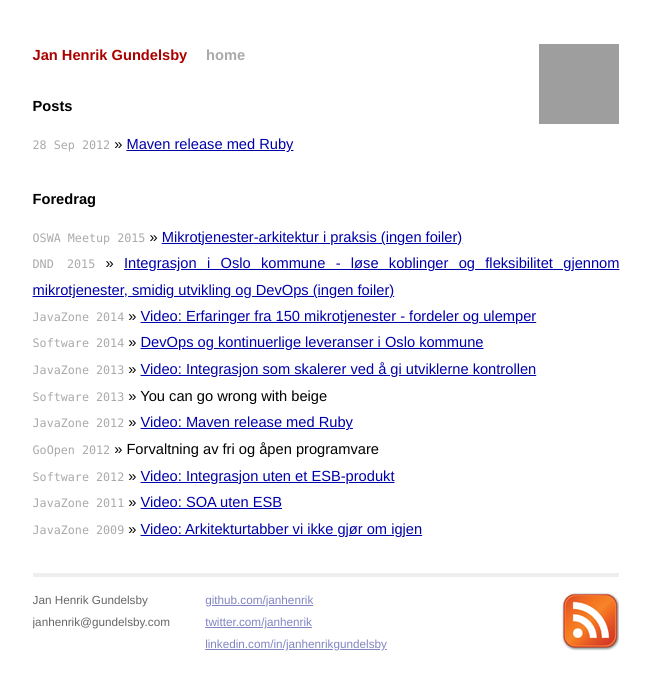
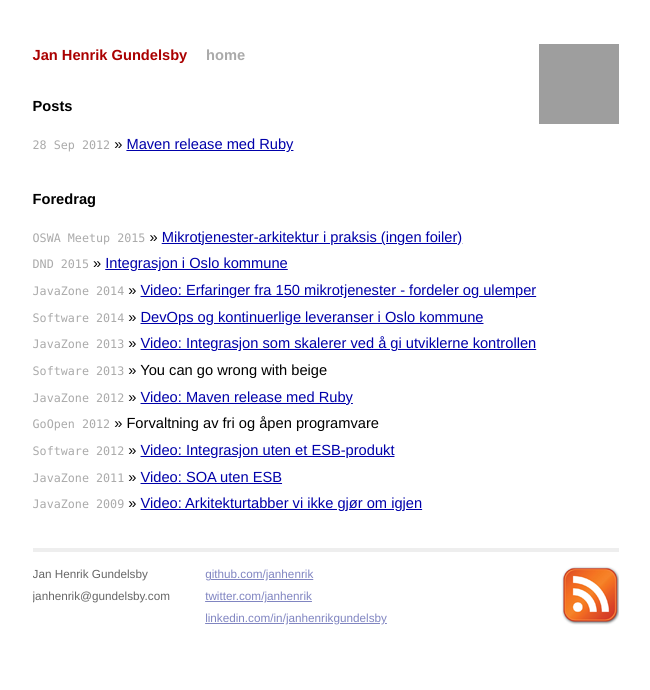
Before and after one commit to janhenrik/janhenrik.github.com, a Jekyll site: the page built from index.html, in a window 1280 px wide, cut to the strip 0-944 px from the top of the page. Shown: the top 690 px of the strip, without its empty margins (314-964 px from the left). Built offline with Jekyll 4.4.1, drawn with Linux system fonts in a browser that asks for light colours; Markdown is read by kramdown in place of the engine named in the settings; grey boxes are pictures that could not be loaded.

Commit message:
2015 foredrag

```diff
--- a/index.html
+++ b/index.html
@@ -14,7 +14,7 @@ title: Jan Henrik Gundelsby
  <h1>Foredrag</h1>
   <ul class="posts">
     <li><span>OSWA Meetup 2015</span> &raquo; <a href="http://www.meetup.com/Oslo-Software-Architecture/events/220440883/?showAttendance=true&showFullList=yes%2Cno#no">Mikrotjenester-arki­­tektur i praksis (ingen foiler)</a></li>
-    <li><span>DND 2015</span> &raquo; <a href="http://www.dataforeningen.no/integrasjon-i-oslo-kommune-loese-koblinger-og-fleksibilitet-gjennom-mikrotjenester-smidig-utvikling-og-devops-venteliste.5721638-134140.html">Integrasjon i Oslo kommune - løse koblinger og fleksibilitet gjennom mikrotjenester, smidig utvikling og DevOps (ingen foiler)</a></li>
+    <li><span>DND 2015</span> &raquo; <a href="http://www.dataforeningen.no/integrasjon-i-oslo-kommune-loese-koblinger-og-fleksibilitet-gjennom-mikrotjenester-smidig-utvikling-og-devops-venteliste.5721638-134140.html">Integrasjon i Oslo kommune</a></li>
     <li><span>JavaZone 2014</span> &raquo; <a href="http://vimeo.com/105777594">Video: Erfaringer fra 150 mikrotjenester - fordeler og ulemper</a></li>
     <li><span>Software 2014</span> &raquo; <a href="http://sched.co/1cwkBPI">DevOps og kontinuerlige leveranser i Oslo kommune</a></li>
     <li><span>JavaZone 2013</span> &raquo; <a href="http://vimeo.com/74415652">Video: Integrasjon som skalerer ved å gi utviklerne kontrollen</a></li>
```
